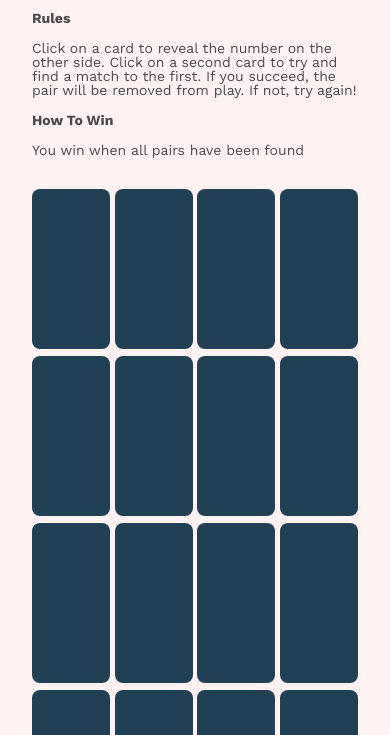
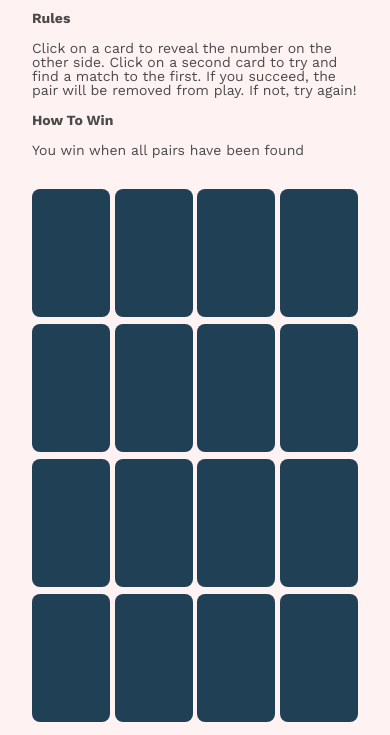
Before and after one commit to ChrisCavs/match-game, a plain HTML site: page index.html in a window 390 px wide. Shown: the part 109-844 px from the top of the page. Drawn offline with nearby package versions, Linux system fonts and the light colour scheme.

Commit message:
Add files via upload

```diff
--- a/resources/css/style.css
+++ b/resources/css/style.css
@@ -74,3 +74,10 @@ body {
     margin-bottom: 10px;
   }
 }
+
+/*=====media query for very small screens=====*/
+@media screen and (max-width: 675px) {
+  .card {
+    height: 8rem;
+  }
+}
```
